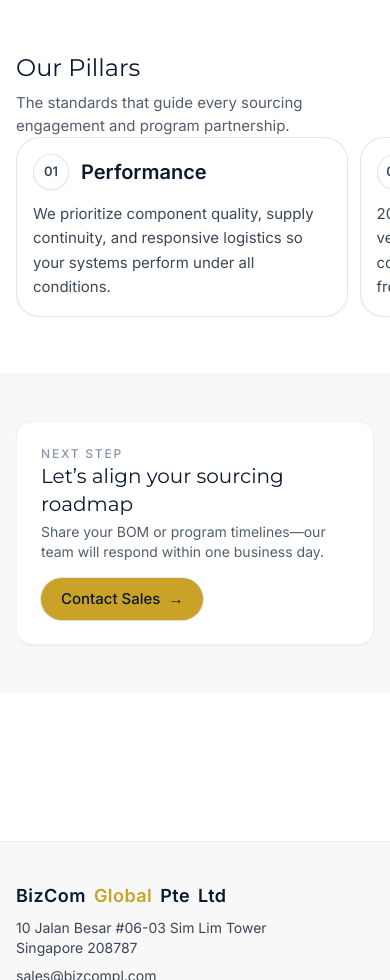
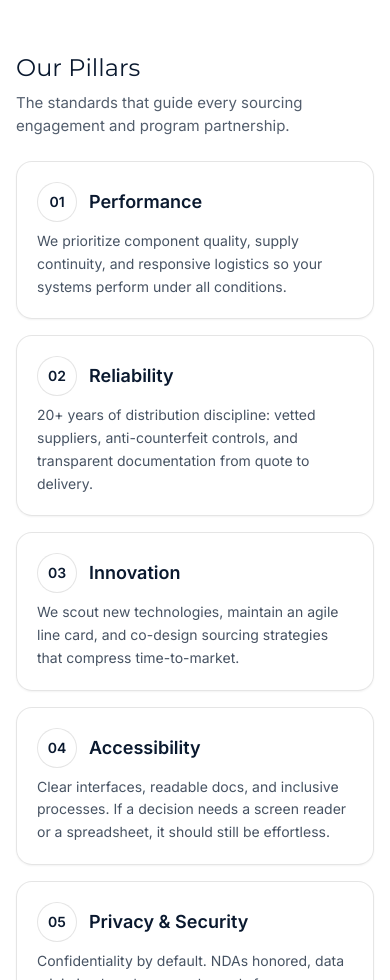
Before and after one commit to Gurshan26/bizcom-global-site, a Next.js app: page /mission in a window 390 px wide. Shown: the part 1020-2000 px from the top of the page. Built offline with nearby package versions, Linux system fonts and the light colour scheme; a web font is replaced by a local one.

Commit message:
phone layout

```diff
--- a/app/mission/page.tsx
+++ b/app/mission/page.tsx
@@ -67,7 +67,27 @@ export default function MissionPage() {
             The standards that guide every sourcing engagement and program partnership.
           </p>
 
-          <PillarsMosaic pillars={pillars} />
+          {/* Mobile: stacked cards with light reveal animation (no horizontal scroll) */}
+          <div className="mt-6 space-y-4 sm:hidden">
+            {pillars.map((p, i) => (
+              <Reveal key={p.title}>
+                <article className="relative overflow-hidden rounded-2xl border border-black/10 bg-white/95 p-5 shadow-sm">
+                  <div className="mb-2 flex items-center gap-3">
+                    <span className="grid h-10 w-10 shrink-0 place-items-center rounded-full border border-black/10 bg-white text-sm font-semibold text-brand-navy">
+                      {String(i + 1).padStart(2, "0")}
+                    </span>
+                    <h3 className="text-lg font-semibold text-brand-navy">{p.title}</h3>
+                  </div>
+                  <p className="text-sm leading-relaxed text-brand-navy/75">{p.body}</p>
+                </article>
+              </Reveal>
+            ))}
+          </div>
+
+          {/* Desktop & tablets: keep animated mosaic with horizontal interactions */}
+          <div className="hidden sm:block">
+            <PillarsMosaic pillars={pillars} />
+          </div>
         </div>
       </section>
 
```
